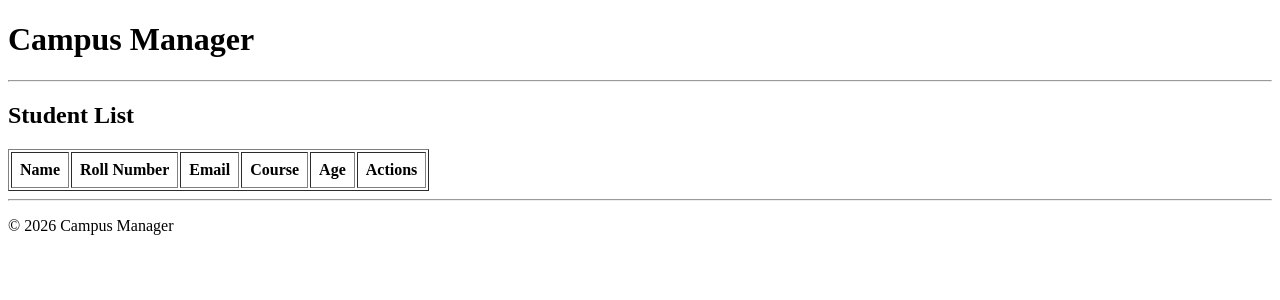
After one commit to aimanmnzr141/campus-manager, a Django app: page /students/list/ in a window 1280 px wide. The commit adds this page. Shown: the top 300 px of the page. Run offline with Django 5.2, Linux system fonts and the light colour scheme; data that the repository does not hold is empty.

Commit message:
Initial implementation of django student management system

```diff
--- a/students/urls.py
+++ b/students/urls.py
@@ -2,7 +2,9 @@ from django.urls import path
 from . import views
 
 urlpatterns = [
-    path("", views.home),
-    path("add/", views.add_student),
-    path("delete/", views.delete_student),
+    path("", views.home, name="home"),
+    path("list/", views.student_list, name="student_list"),
+    path("add/", views.add_student, name="add_student"),
+    path("edit/<int:id>/", views.edit_student, name="edit_student"),
+    path("delete/<int:id>/", views.delete_student, name="delete_student"),
 ]
--- a/students/views.py
+++ b/students/views.py
@@ -1,5 +1,6 @@
-from django.shortcuts import render
-from django.http import HttpResponse
+from django.shortcuts import render, redirect, get_object_or_404
+from .models import Student
+from .forms import StudentForm
 
 
 # Create your views here.
@@ -7,9 +8,43 @@ def home(request):
     return render(request, "home.html")
 
 
-def add_student(request):
-    return HttpResponse("Add Student Page")
+def student_list(request):
+    # Go to student table and give me all students data
+    students = Student.objects.all()
+
+    return render(request, "student_list.html", {"students": students})
 
 
-def delete_student(request):
-    return HttpResponse("Delete Student Page")
+def add_student(request):
+    if request.method == "POST":
+        form = StudentForm(request.POST)
+
+        if form.is_valid():
+            form.save()
+        return redirect("student_list")
+
+    else:
+        form = StudentForm()
+        return render(request, "add_student.html", {"form": form})
+
+
+def edit_student(request, id):
+    student = get_object_or_404(Student, id=id)
+
+    if request.method == "POST":
+        form = StudentForm(request.POST, instance=student)
+
+        if form.is_valid():
+            form.save()
+            return redirect("student_list")
+
+    else:
+        form = StudentForm(instance=student)
+
+    return render(request, "edit_student.html", {"form": form})
+
+
+def delete_student(request, id):
+    student = get_object_or_404(Student, id=id)
+    student.delete()
+    return redirect(student_list)
--- a/templates/base.html
+++ b/templates/base.html
@@ -16,7 +16,7 @@
 
     <hr>
 
-    <p>© 2025 Campus Manager</p>
+    <p>© 2026 Campus Manager</p>
 
 </body>
 
--- a/templates/home.html
+++ b/templates/home.html
@@ -6,4 +6,7 @@
 
 <p>This is Home Page.</p>
 
+<a href="{% url 'student_list' %}">View Students</a>
+<a href="{% url 'add_student' %}">Add Student</a>
+
 {% endblock %}
--- /dev/null
+++ b/templates/student_list.html
@@ -0,0 +1,32 @@
+{% extends "base.html" %}
+
+{% block content %}
+
+<h2>Student List</h2>
+
+<table border="1" cellpadding="8">
+    <tr>
+        <th>Name</th>
+        <th>Roll Number</th>
+        <th>Email</th>
+        <th>Course</th>
+        <th>Age</th>
+        <th>Actions</th>
+    </tr>
+
+    {% for student in students %}
+    <tr>
+        <td>{{ student.name }}</td>
+        <td>{{ student.roll_number }}</td>
+        <td>{{ student.email }}</td>
+        <td>{{ student.course }}</td>
+        <td>{{ student.age }}</td>
+        <td>
+            <a href="{% url 'edit_student' student.id %}">Edit</a> |
+            <a href="{% url 'delete_student' student.id %}">Delete</a>
+        </td>
+    </tr>
+    {% endfor %}
+</table>
+
+{% endblock %}
```
Also changed, not shown: students/forms.py (added, +8 -0 lines), templates/add_student.html (added, +15 -0 lines), templates/edit_student.html (added, +15 -0 lines).
